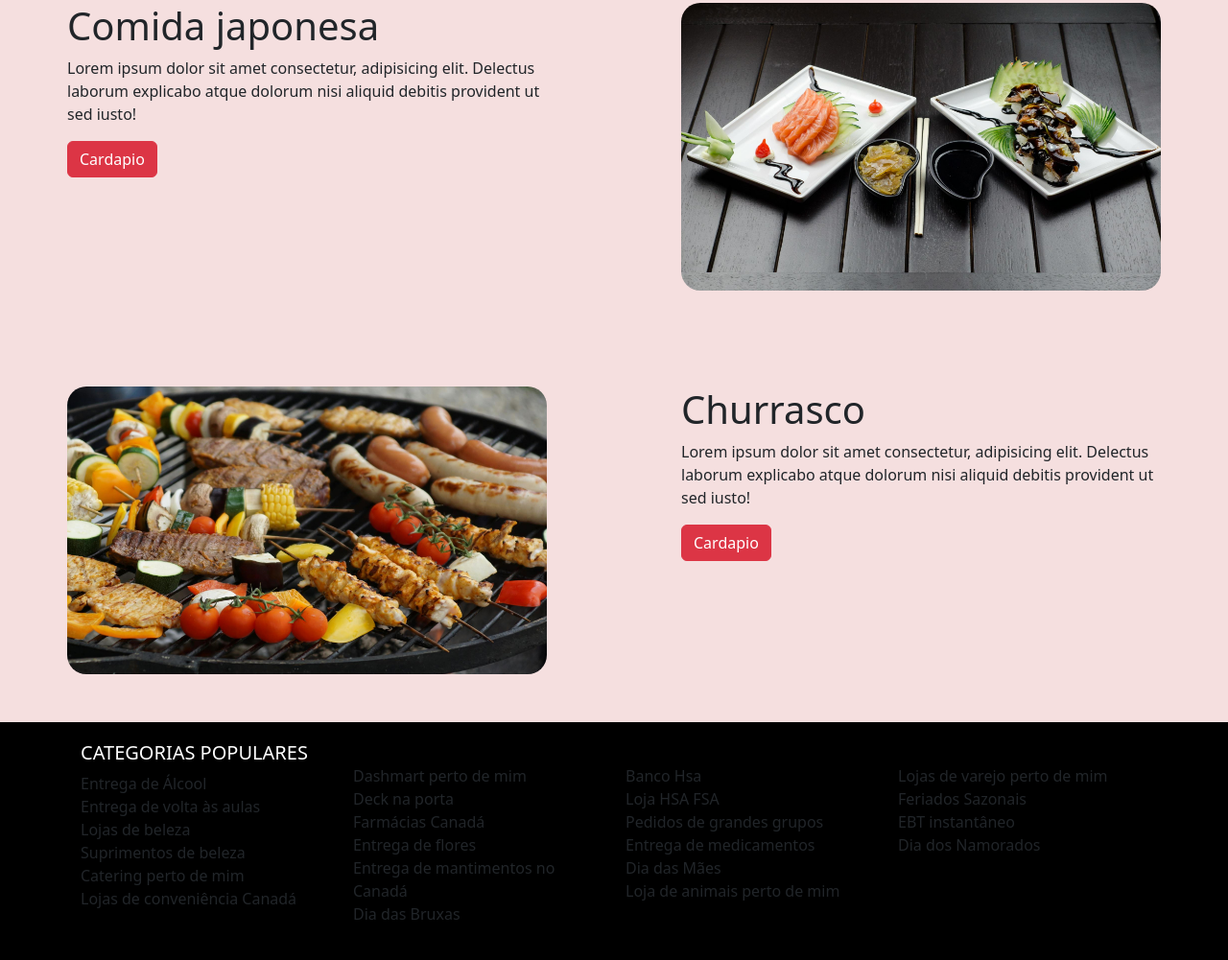
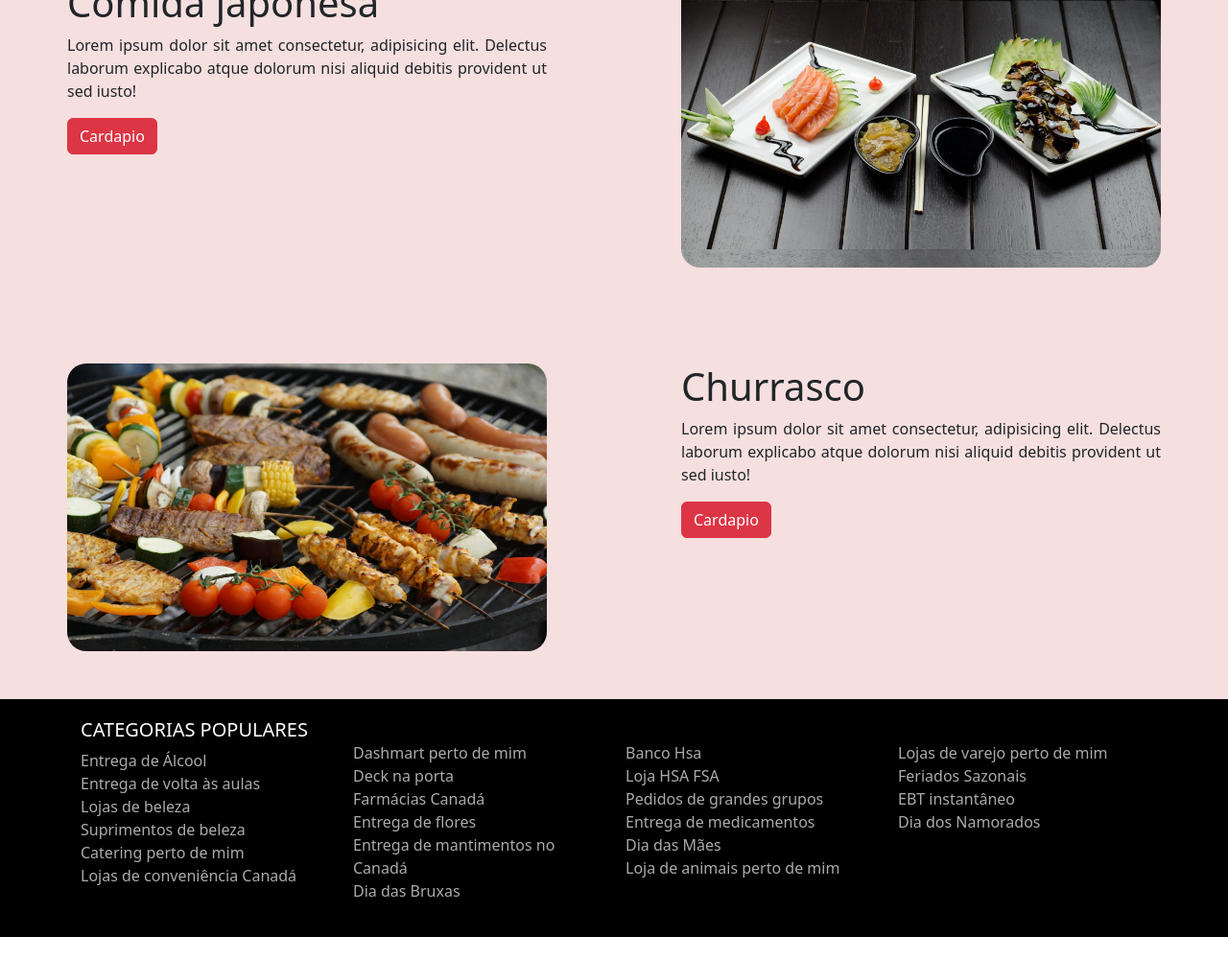
Before and after one commit to JohnMsousa/Projeto-Bootstrap, a plain HTML site: page index.html in a window 1280 px wide. Shown: the part 1021-2022 px from the top of the page at 96% size. After the commit the page ends 1998 px from the top, so only its background shows below. Drawn offline with nearby package versions, Linux system fonts and the light colour scheme.

Commit message:
add responsividade

```diff
--- a/css/footer.css
+++ b/css/footer.css
@@ -1,6 +1,6 @@
 :root {
     --cor-01: #FFFFFF;
-    --cor-02: #C4C4C4;
+    --cor-02: #ababab;
     --cor-03: #000000;
 }
 
@@ -15,6 +15,7 @@ footer {
 
   a{
     text-decoration: none;
+    color: var(--cor-02);
   }
 
   a:hover{
--- a/css/main-1.css
+++ b/css/main-1.css
@@ -1,11 +1,22 @@
 .FotoMain-1{
     width: 200px;
-    margin: 0px 50px;
 }
 
+nav{
+    display: flex;
+}
+
+.gril{
+    color: rgb(255, 230, 0);
+}
+
+.sushi{
+    color: rgb(255, 166, 0);
+}
 
 .descricaoP{
-    width: 300px;
+    text-align: justify;
+    font-weight: 500;
 }
 
 div > .divCards > div > button{
--- /dev/null
+++ b/css/responsivo.css
@@ -0,0 +1,23 @@
+@media (max-width: 1050px) {
+    .divCards{
+        display: flex;
+        flex-direction: column;
+    }
+
+    .divComidas{
+        display: flex;
+        flex-direction: column;
+        align-items: center;
+    }
+
+    .divComidas2{
+        display: flex;
+        flex-direction: column;
+        align-items: center;
+    }
+
+    .itemsComidas{
+        margin-bottom: 20px;
+        text-align: center;
+    }
+}
--- a/index.html
+++ b/index.html
@@ -9,14 +9,17 @@
             integrity="sha384-QWTKZyjpPEjISv5WaRU9OFeRpok6YctnYmDr5pNlyT2bRjXh0JMhjY6hW+ALEwIH"
             crossorigin="anonymous"
         />
+        <link rel="shortcut icon" href="./assets/icon/bibimbap.png" type="image/x-icon">
         <link rel="stylesheet" href="./css/main-1.css" />
         <link rel="stylesheet" href="./css/Nav.css" />
         <link rel="stylesheet" href="./css/footer.css">
+        <link rel="stylesheet" href="./css/responsivo.css">
         <title>Fusion Grill & Sushi</title>
     </head>
     <body>
         <!-- Banner -->
         <header>
+            <h1 class="mb-5">Fusion <span class="gril">Grill</span> & <span class="sushi">Sushi</span></h1>
             <h3>Descubra restaurantes e muito mais perto de você.</h3>
 
             <!-- Buscar -->
@@ -55,8 +58,10 @@
                                 alt=""
                             />
                             <h1>Become a Dasher</h1>
-                            <p>
-                                Lorem, ipsum dolor sit amet consectetur adipisicing elit. Iste fugit a facere veniam! Omnis autem odio, natus quibusdam ea necessitatibus optio nisi recusandae adipisci. Sit provident veniam aut consequatur pariatur?
+                            <p class="descricaoP">
+                                Lorem, ipsum dolor sit amet consectetur adipisicing
+                                elit. Sequi fugit reiciendis odit odio soluta
+                                perferendis sed ex debitis beatae ad.
                             </p>
                             <button type="button" class="btn btn-outline-danger">
                                 Venha visitar nossa loja
@@ -84,7 +89,7 @@
                     <div class="divComidas">
                         <div class="itemsComidas">
                             <h1>Comida japonesa</h1>
-                            <p>
+                            <p  class="descricaoP">
                                 Lorem ipsum dolor sit amet consectetur, adipisicing elit. Delectus laborum explicabo atque dolorum nisi aliquid debitis provident ut sed iusto!
                             </p>
                             <button type="button" class="btn btn-danger">Cardapio</button>
@@ -94,7 +99,7 @@
                     <div class="divComidas2">
                         <div class="itemsComidas">
                             <h1>Churrasco</h1>
-                            <p>
+                            <p  class="descricaoP">
                                 Lorem ipsum dolor sit amet consectetur, adipisicing elit. Delectus laborum explicabo atque dolorum nisi aliquid debitis provident ut sed iusto!
                             </p>
                             <button type="button" class="btn btn-danger">Cardapio</button>
@@ -114,22 +119,22 @@
 
                   <ul class="list-unstyled mb-0">
                     <li>
-                      <a href="#!" class="text-body">Entrega de Álcool</a>
+                      <a href="#!" >Entrega de Álcool</a>
                     </li>
                     <li>
-                      <a href="#!" class="text-body">Entrega de volta às aulas</a>
+                      <a href="#!">Entrega de volta às aulas</a>
                     </li>
                     <li>
-                      <a href="#!" class="text-body">Lojas de beleza</a>
+                      <a href="#!">Lojas de beleza</a>
                     </li>
                     <li>
-                      <a href="#!" class="text-body">Suprimentos de beleza</a>
+                      <a href="#!">Suprimentos de beleza</a>
                     </li>
                     <li>
-                        <a href="#!" class="text-body">Catering perto de mim</a>
+                        <a href="#!">Catering perto de mim</a>
                     </li>
                     <li>
-                        <a href="#!" class="text-body">Lojas de conveniência Canadá</a>
+                        <a href="#!">Lojas de conveniência Canadá</a>
                     </li>
                   </ul>
                 </div>
@@ -140,22 +145,22 @@
                 <h5 class="mb-4"></h5>
                   <ul class="list-unstyled">
                     <li>
-                      <a href="#!" class="text-body">Dashmart perto de mim</a>
+                      <a href="#!">Dashmart perto de mim</a>
                     </li>
                     <li>
-                      <a href="#!" class="text-body">Deck na porta</a>
+                      <a href="#!">Deck na porta</a>
                     </li>
                     <li>
-                      <a href="#!" class="text-body">Farmácias Canadá</a>
+                      <a href="#!">Farmácias Canadá</a>
                     </li>
                     <li>
-                      <a href="#!" class="text-body">Entrega de flores</a>
+                      <a href="#!">Entrega de flores</a>
                     </li>
                     <li>
-                        <a href="#!" class="text-body">Entrega de mantimentos no Canadá</a>
+                        <a href="#!">Entrega de mantimentos no Canadá</a>
                     </li>
                     <li>
-                        <a href="#!" class="text-body">Dia das Bruxas</a>
+                        <a href="#!">Dia das Bruxas</a>
                     </li>
                   </ul>
                 </div>
@@ -167,22 +172,22 @@
 
                   <ul class="list-unstyled mb-0">
                     <li>
-                      <a href="#!" class="text-body">Banco Hsa</a>
+                      <a href="#!">Banco Hsa</a>
                     </li>
                     <li>
-                      <a href="#!" class="text-body">Loja HSA FSA</a>
+                      <a href="#!">Loja HSA FSA</a>
                     </li>
                     <li>
-                      <a href="#!" class="text-body">Pedidos de grandes grupos</a>
+                      <a href="#!">Pedidos de grandes grupos</a>
                     </li>
                     <li>
-                      <a href="#!" class="text-body">Entrega de medicamentos</a>
+                      <a href="#!">Entrega de medicamentos</a>
                     </li>
                     <li>
-                      <a href="#!" class="text-body">Dia das Mães</a>
+                      <a href="#!">Dia das Mães</a>
                     </li>
                     <li>
-                      <a href="#!" class="text-body">Loja de animais perto de mim</a>
+                      <a href="#!">Loja de animais perto de mim</a>
                     </li>
                   </ul>
                 </div>
@@ -194,16 +199,16 @@
 
                     <ul class="list-unstyled mb-0">
                       <li>
-                        <a href="#!" class="text-body">Lojas de varejo perto de mim</a>
+                        <a href="#!">Lojas de varejo perto de mim</a>
                       </li>
                       <li>
-                        <a href="#!" class="text-body">Feriados Sazonais</a>
+                        <a href="#!">Feriados Sazonais</a>
                       </li>
                       <li>
-                        <a href="#!" class="text-body">EBT instantâneo</a>
+                        <a href="#!">EBT instantâneo</a>
                       </li>
                       <li>
-                        <a href="#!" class="text-body">Dia dos Namorados</a>
+                        <a href="#!">Dia dos Namorados</a>
                       </li>
                     </ul>
                 </div>
```
Also changed, not shown: assets/icon/bibimbap.png (added).
